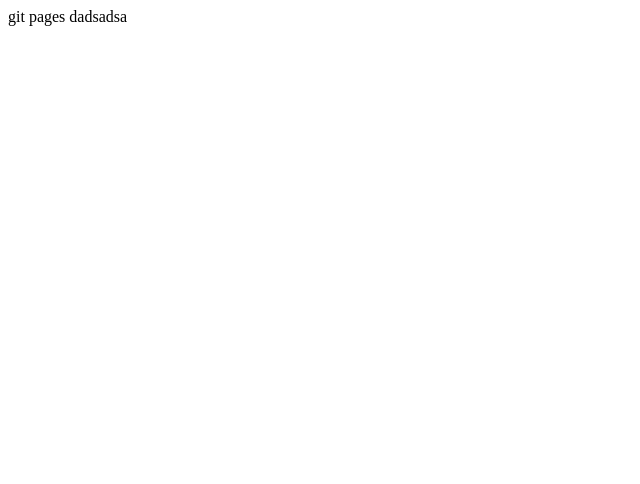
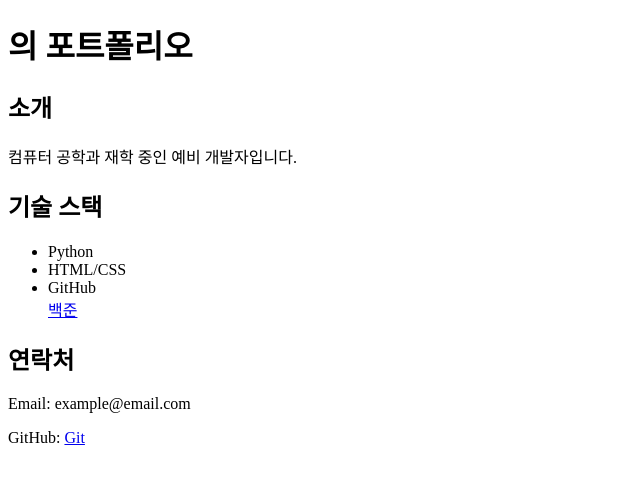
Before and after one commit to hashep/hashep.github.io, a plain HTML site: page index.html in a window 1280 px wide. Shown: the whole page, without its empty margins (0-640 px from the left). Drawn offline with Linux system fonts and the light colour scheme.

Commit message:
Update index.html

```diff
--- a/index.html
+++ b/index.html
@@ -1,13 +1,37 @@
 <!-- index.html -->
 
 <!DOCTYPE html>
-<html lang="en">
+<html lang="ko">
+
 <head>
     <meta charset="UTF-8">
     <meta name="viewport" content="width=device-width, initial-scale=1.0">
-    <title>웹 호스팅</title>
+    <title>포트폴리오</title>
 </head>
+
 <body>
-    git pages dadsadsa
+  <header>
+    <h1>의 포트폴리오</h1>
+  </header>
+
+  <section id="about">
+    <h2>소개</h2>
+    <p>컴퓨터 공학과 재학 중인 예비 개발자입니다.</p>
+  </section>
+
+  <section id="skills">
+    <h2>기술 스택</h2>
+    <ul>
+      <li>Python</li>
+      <li>HTML/CSS</li>
+      <li>GitHub</li>
+      <a href="https://solved.ac/profile/gooboo712">백준</a>
+    </ul>
+  </section>
+
+  <section id="contact">
+    <h2>연락처</h2>
+    <p>Email: example@email.com</p>
+    <p>GitHub: <a href="https://github.com/hashep">Git</a></p>
+  </section>
 </body>
-</html>
```
